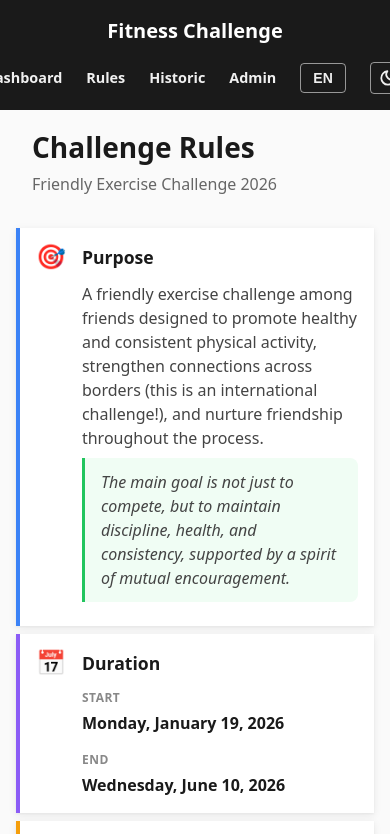
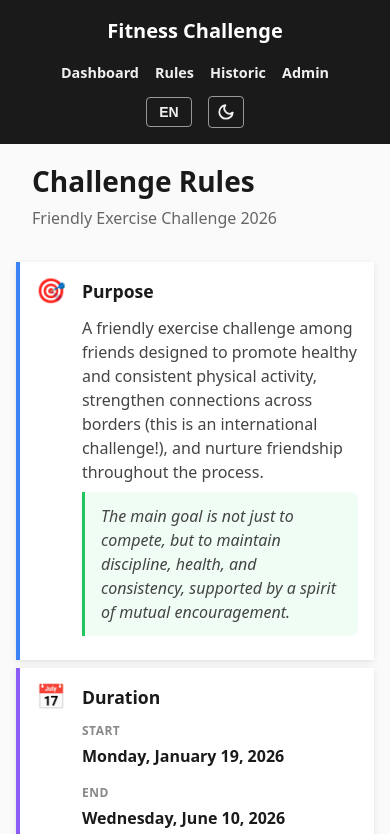
Before and after one commit to LimitBreaker98/whatsapp_fitness_challenge_tracker, a React app in the folder frontend/: page /rules in a window 390 px wide. Shown: the top 834 px of the page. Built offline with nearby package versions, Linux system fonts and the light colour scheme; no server answers; the HTML template or start-up script is replaced by a standard one.

Commit message:
Fix mobile nav wrapping

```diff
--- a/frontend/src/App.css
+++ b/frontend/src/App.css
@@ -22,6 +22,8 @@ header nav {
   display: flex;
   gap: 1.5rem;
   align-items: center;
+  flex-wrap: wrap;
+  justify-content: center;
 }
 
 header nav a {
@@ -61,6 +63,11 @@ main {
     text-align: center;
   }
 
+  header nav {
+    row-gap: 0.75rem;
+    column-gap: 1rem;
+  }
+
   main {
     padding: 1rem;
   }
```
